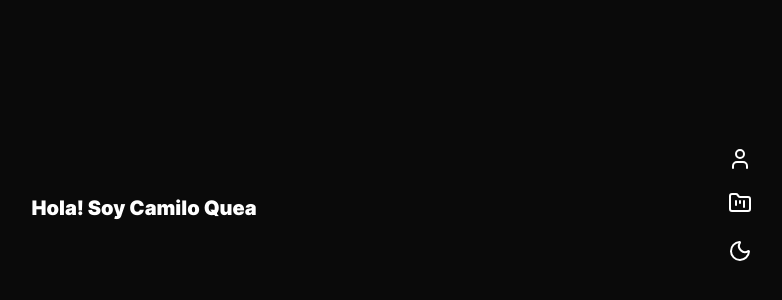
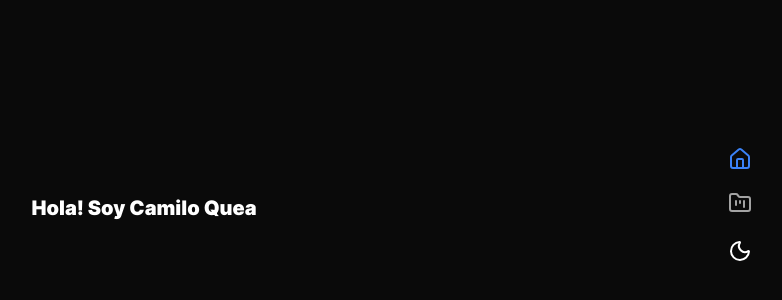
Before and after one commit to CamiloQuea/Portfolio, a SvelteKit app: page / in a window 1280 px wide. Shown: the part 192-492 px from the top of the page, without its empty margins (496-1278 px from the left). Built offline with nearby package versions, Linux system fonts and the light colour scheme.

Commit message:
feat: router navigation scrolling

```diff
--- /dev/null
+++ b/src/lib/routes.ts
@@ -0,0 +1,14 @@
+import { FolderKanban, HomeIcon } from 'lucide-svelte';
+
+export const routes = [
+	{
+		title: 'Home',
+		icon: HomeIcon,
+		path: '/'
+	},
+	{
+		title: 'Projects',
+		icon: FolderKanban,
+		path: '/projects'
+	}
+];
--- a/src/routes/+layout.svelte
+++ b/src/routes/+layout.svelte
@@ -3,19 +3,57 @@
 	import { FolderKanban, User } from 'lucide-svelte';
 	import '../app.css';
 	import { fly } from 'svelte/transition';
-	import { cubicInOut, linear } from 'svelte/easing';
+	import { cubicInOut } from 'svelte/easing';
+	import { onDestroy, onMount } from 'svelte';
+	import { goto } from '$app/navigation';
+	import { routes } from '$lib/routes';
 	export let data;
+
 	const transitionTimeMs = 150;
+
+	let mainContainer: HTMLElement;
+
+	let animationScrollPostion: number;
+
+	function scrollListener(this: HTMLElement, ev: WheelEvent) {
+		const routeIndex = routes.findIndex((route) => route.path === data.url.pathname);
+
+		if (ev.deltaY < 0) {
+			animationScrollPostion = -200;
+
+			if (0 === routeIndex) return goto(routes[routes.length - 1].path);
+			goto(routes[routeIndex - 1].path);
+		} else if (ev.deltaY > 0) {
+			animationScrollPostion = 200;
+
+			if (routes.length - 1 === routeIndex) return goto(routes[0].path);
+			goto(routes[routeIndex + 1].path);
+		}
+	}
+
+	onMount(() => {
+		mainContainer?.addEventListener('wheel', scrollListener);
+	});
+
+	onDestroy(() => {
+		mainContainer?.removeEventListener('wheel', scrollListener);
+	});
 </script>
 
 <div class=" text-neutral-900 dark:bg-neutral-950 dark:text-white">
 	<div class="absolute bottom-0 right-0 top-0 flex flex-col justify-center p-3">
 		<nav class="flex flex-col items-center gap-5 rounded p-2">
-			<ul>
-				<li class="flex flex-col items-center justify-center gap-5">
-					<a href="/"><User /></a>
-					<a href="/projects"><FolderKanban /></a>
-				</li>
+			<ul class="flex flex-col items-center justify-center gap-5">
+				{#each routes as route}
+					<!-- content here -->
+					<li>
+						<a
+							href={route.path}
+							class={`${data.url.pathname === route.path ? 'text-blue-500' : 'text-neutral-400'}`}
+							><svelte:component this={route.icon} /></a
+						>
+					</li>
+				{/each}
 			</ul>
 			<div>
 				<ThemeToggleButton />
@@ -23,17 +61,17 @@
 		</nav>
 	</div>
 
-	<main class="overflow-hidden">
+	<main class="overflow-hidden" bind:this={mainContainer}>
 		{#key data.url.pathname}
 			<div
 				class="flex h-screen grow items-center justify-center"
 				in:fly={{
-					x: -200,
+					y: -animationScrollPostion,
 					duration: transitionTimeMs,
 					delay: transitionTimeMs,
 					easing: cubicInOut
 				}}
-				out:fly={{ x: 200, duration: transitionTimeMs, easing: cubicInOut }}
+				out:fly={{ y: animationScrollPostion, duration: transitionTimeMs, easing: cubicInOut }}
 			>
 				<slot />
 			</div>
```
